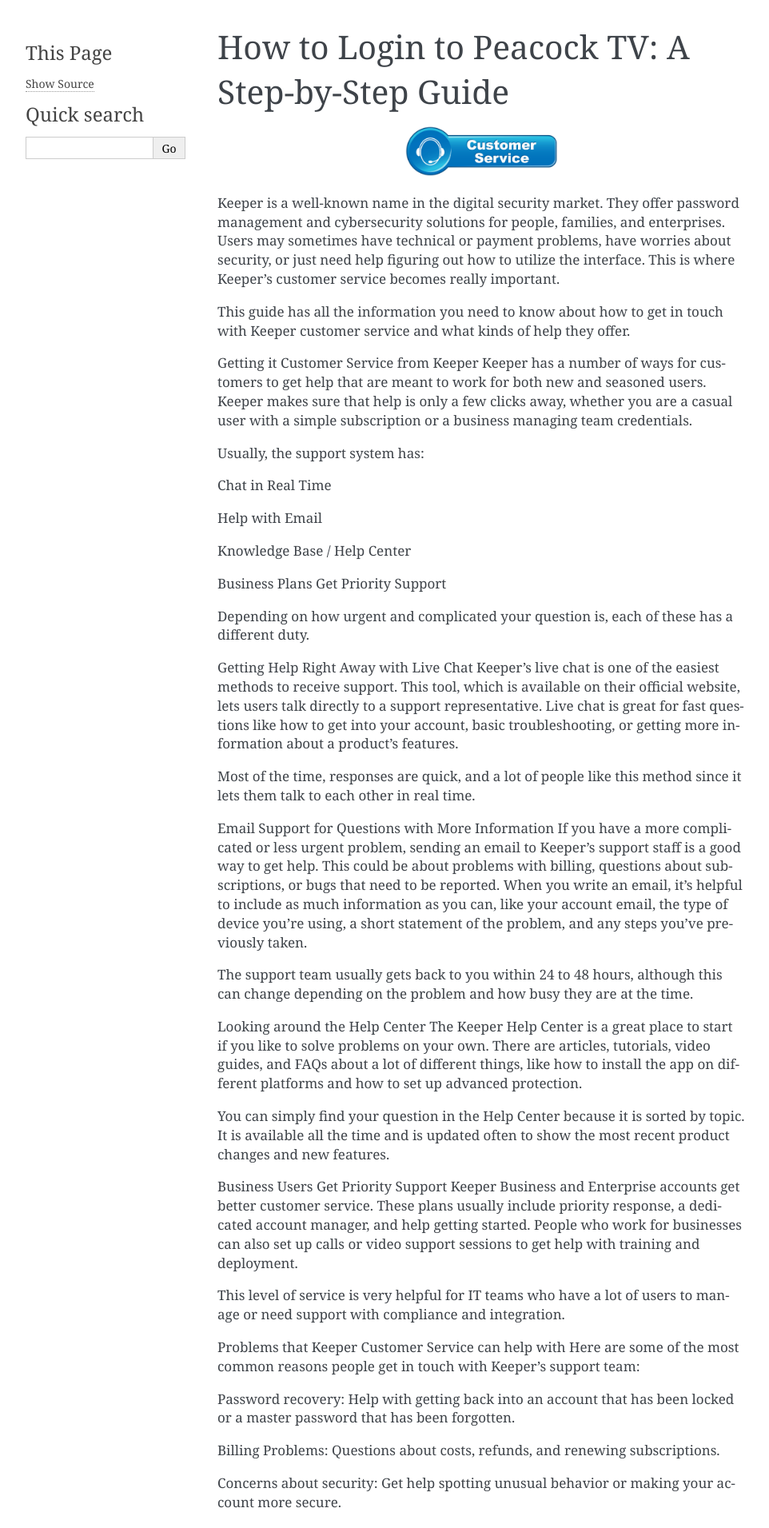
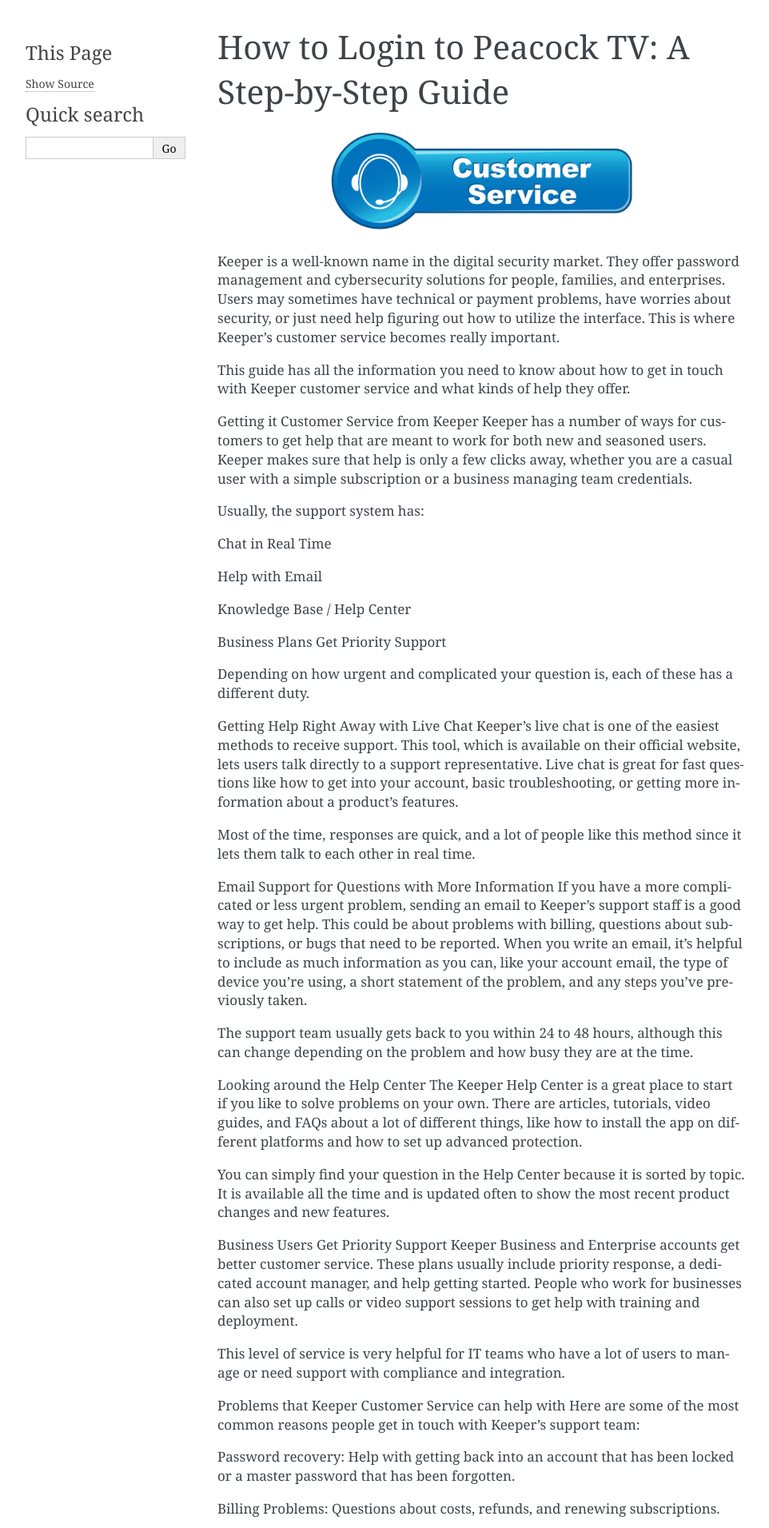
Before and after one commit to Mike124-r/How-to-Reach-Keeper-Customer-Service, a Sphinx documentation site: the page built from docs/index.rst, in a window 1280 px wide. Shown: the top 1911 px of the page at 80% size, without its empty margins (148-1110 px from the left). Built offline with Sphinx 7.4.7, drawn with Linux system fonts in a browser that asks for light colours.

Commit message:
Update index.rst

```diff
--- a/docs/index.rst
+++ b/docs/index.rst
@@ -9,9 +9,9 @@
 
 .. image:: customer.jpg
    :alt: My Project Logo
-   :width: 200px
+   :width: 400px
    :align: center
-   :target: https://aclogportal.com/
+   :target: https://tek.chat/
 
 
 Keeper is a well-known name in the digital security market. They offer password management and cybersecurity solutions for people, families, and enterprises. Users may sometimes have technical or payment problems, have worries about security, or just need help figuring out how to utilize the interface. This is where Keeper's customer service becomes really important.
```
